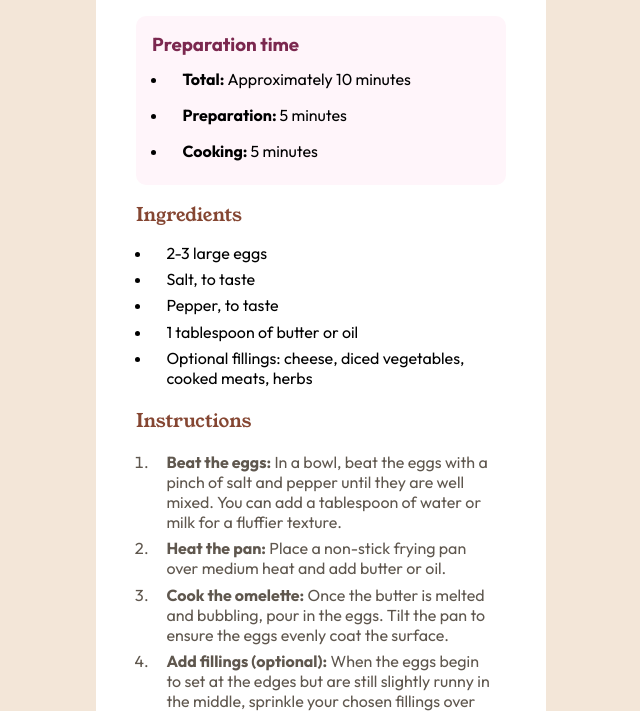
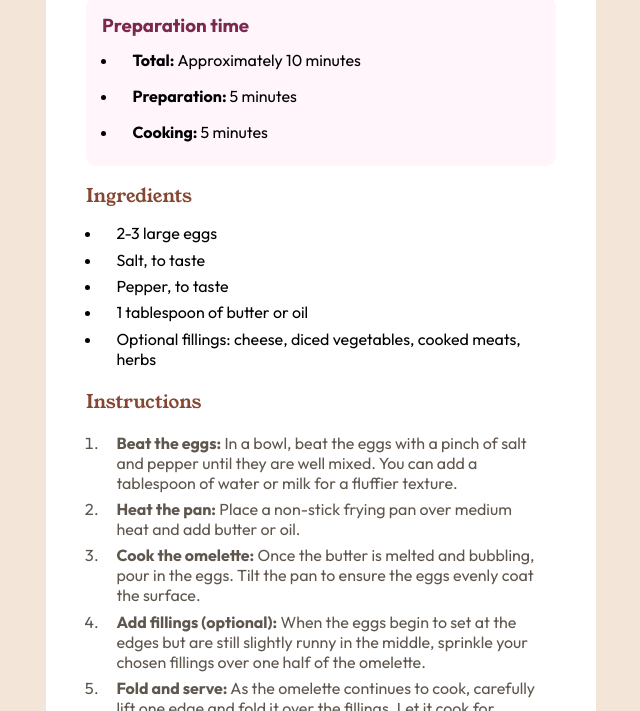
Before and after one commit to masum-hosen/Frontend-Mentor---Recipe-page-solution, a plain HTML site: page index.html in a window 1280 px wide. Shown: the part 484-1195 px from the top of the page, without its empty margins (319-959 px from the left). Drawn offline with Linux system fonts and the light colour scheme.

Commit message:
style.css and readme file updated

```diff
--- a/style.css
+++ b/style.css
@@ -155,7 +155,7 @@ hr {
   }
   .card {
     border-radius: 10px;
-    width: 450px;
+    width: 550px;
     padding: 1rem;
     box-shadow: none;
   }
```
Also changed, not shown: design/img/Screenshot 2025-05-24.png (deleted), design/img/Screenshot.png (added).
